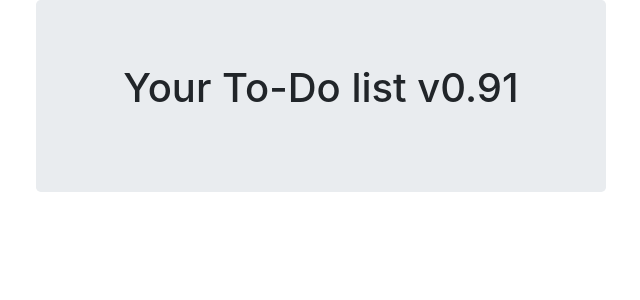
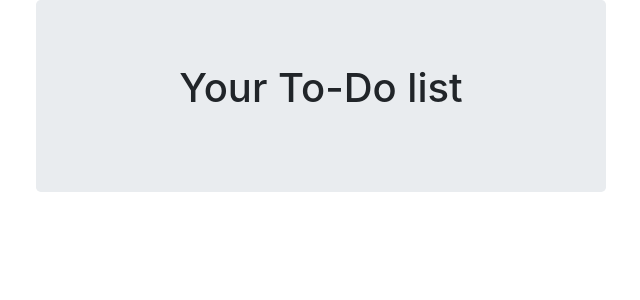
Before and after one commit to jin-park-dev/ttd-django, a Django app: template lists/templates/home.html in a window 1280 px wide. Shown: the part 70-370 px from the top of the page, without its empty margins (319-959 px from the left). Run offline with Django 3.2, Linux system fonts and the light colour scheme; the template is opened without the code that fills it, so the values that code supplies are empty; some libraries are stand-ins or nearby versions.

Commit message:
Back to normal

```diff
--- a/lists/templates/home.html
+++ b/lists/templates/home.html
@@ -1,6 +1,6 @@
 {% extends 'base.html' %}
 
-{% block header_text %}Your To-Do list v0.91 {% endblock %}
+{% block header_text %}Your To-Do list {% endblock %}
 
 {% block form_action %}{% url 'new_list' %}{% endblock %}
 
```
